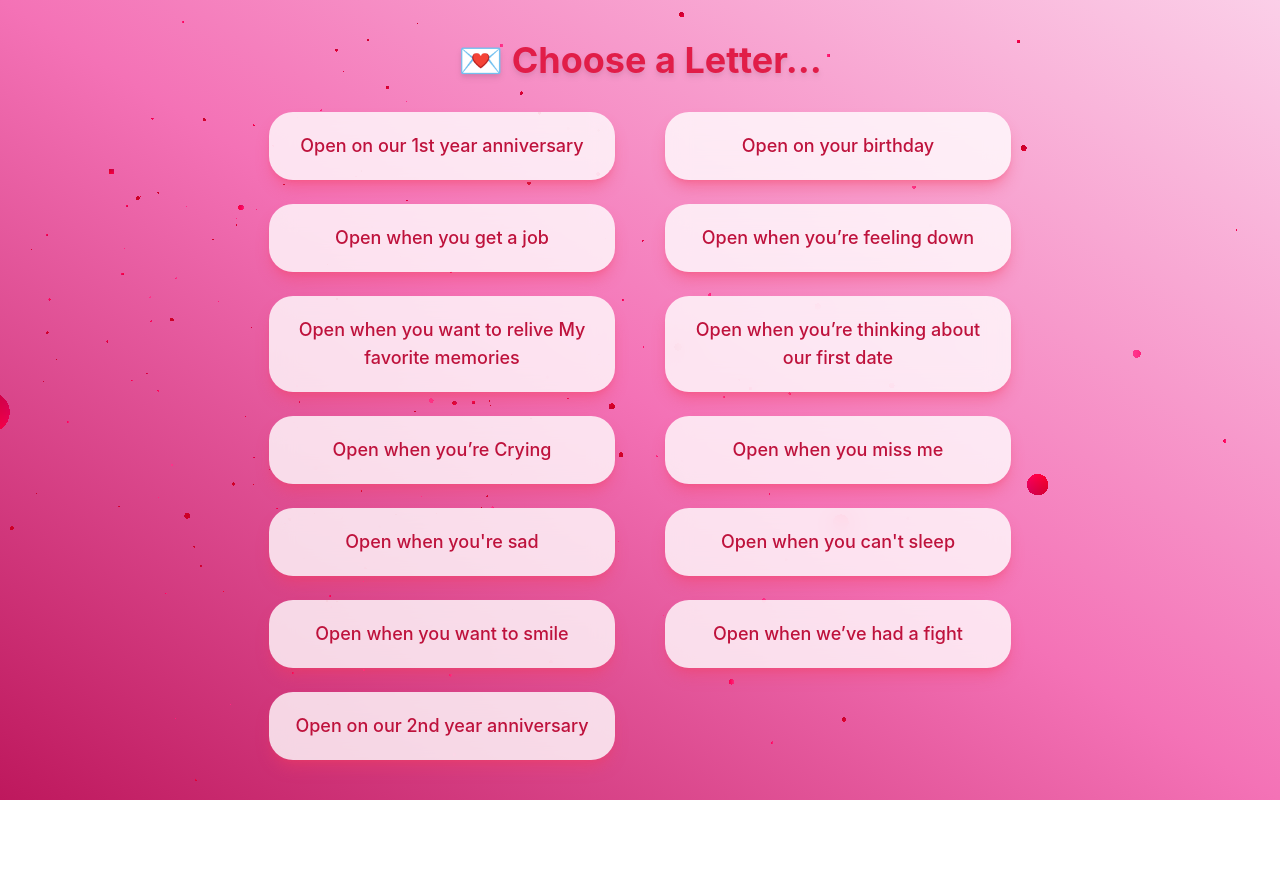
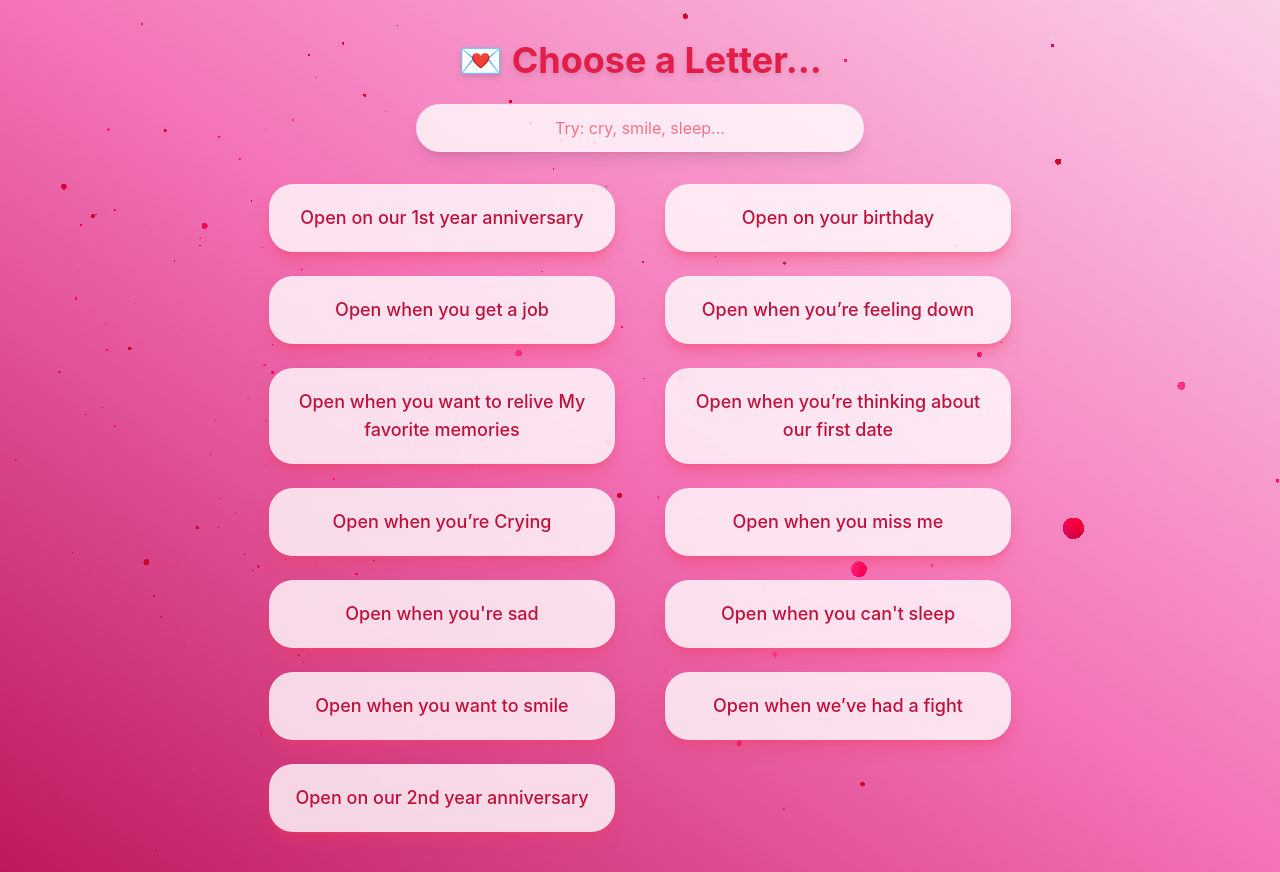
Before and after one commit to thelitestudios5419-png/insta-ready-gift, a React (Vite) app in the folder gift/: page /open-when in a window 1280 px wide. Before the commit the page ends 800 px from the top, so only its background shows below. Built offline with nearby package versions, Linux system fonts and the light colour scheme.

Commit message:
search bar added

```diff
--- a/gift/src/pages/OpenWhen.jsx
+++ b/gift/src/pages/OpenWhen.jsx
@@ -2,6 +2,7 @@
 
 import { Link } from "react-router-dom";
 import { motion } from "framer-motion";
+import { useState } from "react";
 import Particles from "../components/Particles.jsx";
 
 const itemVariants = {
@@ -12,27 +13,77 @@ const itemVariants = {
     transition: {
       delay: i * 0.05,
       duration: 0.6,
-      ease: "easeOut"
-    }
-  })
+      ease: "easeOut",
+    },
+  }),
 };
 
 export default function OpenWhen() {
+  const [query, setQuery] = useState("");
+
   const conditions = [
-    "Open on our 1st year anniversary",
-    "Open on your birthday",
-    "Open when you get a job",
-    "Open when you’re feeling down",
-    "Open when you want to relive My favorite memories",
-    "Open when you’re thinking about our first date",
-    "Open when you’re Crying",
-    "Open when you miss me",
-    "Open when you're sad",
-    "Open when you can't sleep",
-    "Open when you want to smile",
-    "Open when we’ve had a fight",
-    "Open on our 2nd year anniversary",
+    {
+      title: "Open on our 1st year anniversary",
+      keywords: ["1st", "anniversary"],
+    },
+    {
+      title: "Open on your birthday",
+      keywords: ["birthday", "bday", "born"],
+    },
+    {
+      title: "Open when you get a job",
+      keywords: ["job", "work", "offer", "career"],
+    },
+    {
+      title: "Open when you’re feeling down",
+      keywords: ["down", "low", "tired", "upset"],
+    },
+    {
+      title: "Open when you want to relive My favorite memories",
+      keywords: ["memories", "memory", "past", "relive"],
+    },
+    {
+      title: "Open when you’re thinking about our first date",
+      keywords: ["first", "date"],
+    },
+    {
+      title: "Open when you’re Crying",
+      keywords: ["cry", "crying", "tears"],
+    },
+    {
+      title: "Open when you miss me",
+      keywords: ["miss", "missing", "distance"],
+    },
+    {
+      title: "Open when you're sad",
+      keywords: ["sad", "unhappy", "hurt"],
+    },
+    {
+      title: "Open when you can't sleep",
+      keywords: ["sleep", "insomnia", "night"],
+    },
+    {
+      title: "Open when you want to smile",
+      keywords: ["smile", "happy", "laugh"],
+    },
+    {
+      title: "Open when we’ve had a fight",
+      keywords: ["fight", "argue", "argument"],
+    },
+    {
+      title: "Open on our 2nd year anniversary",
+      keywords: ["anniversary", "2nd", "second"],
+    },
   ];
+
+  // 🔍 FILTER LOGIC (simple one-word search)
+  const filteredConditions = conditions.filter((item) =>
+    query.trim() === ""
+      ? true
+      : item.keywords.some((k) =>
+          k.toLowerCase().includes(query.toLowerCase())
+        )
+  );
 
   return (
     <div className="relative min-h-screen w-full flex flex-col items-center justify-center overflow-hidden px-4 py-10 bg-gradient-to-tr from-[#be185d] via-[#f472b6] to-[#fbcfe8]">
@@ -41,42 +92,47 @@ return (
       <div className="absolute inset-0 z-0 pointer-events-none">
         <Particles
           className="w-full h-full"
-    particleColors={['#ff0059']}
+          particleColors={["#ff0059"]}
           particleCount={500}
           particleSpread={10}
           speed={0.1}
           particleBaseSize={100}
-    moveParticlesOnHover={true}
+          moveParticlesOnHover
           alphaParticles={false}
           disableRotation={false}
         />
       </div>
 
-
-
-    {/* Rest of your content remains unchanged */}
+      {/* Heading */}
       <motion.h1
         initial={{ opacity: 0, y: -30 }}
         animate={{ opacity: 1, y: 0 }}
         transition={{ duration: 0.8 }}
-      className="z-10 text-3xl sm:text-4xl font-bold text-rose-600 mb-8 drop-shadow-md text-center"
+        className="z-10 text-3xl sm:text-4xl font-bold text-rose-600 mb-6 text-center drop-shadow-md"
       >
         💌 Choose a Letter…
       </motion.h1>
 
+      {/* 🔍 SEARCH BAR */}
+      <input
+        type="text"
+        placeholder="Try: cry, smile, sleep..."
+        value={query}
+        onChange={(e) => setQuery(e.target.value)}
+        className="z-10 mb-8 w-full max-w-md px-5 py-3 rounded-full text-medium bg-white/80 text-center text-rose-700 placeholder-rose-400 shadow-lg outline-none focus:ring-2 focus:ring-rose-300"
+      />
+
+      {/* Letters */}
       <motion.div
         className="z-10 grid grid-cols-1 sm:grid-cols-2 gap-6 w-full max-w-3xl"
         initial="hidden"
         animate="visible"
       >
-      {conditions.map((cond, index) => {
-        const path = encodeURIComponent(cond);
+        {filteredConditions.map((cond, index) => {
+          const path = encodeURIComponent(cond.title);
+
           return (
-          <motion.div
-            key={cond}
-            variants={itemVariants}
-            custom={index}
-          >
+            <motion.div key={cond.title} variants={itemVariants} custom={index}>
               <Link to={`/open-when/${path}`}>
                 <motion.div
                   whileHover={{
@@ -84,16 +140,22 @@ return (
                     boxShadow: "0 8px 24px rgba(255, 149, 185, 0.4)",
                   }}
                   whileTap={{ scale: 0.96 }}
-                className="w-[93%] mx-auto bg-white/80 backdrop-blur-md rounded-3xl py-5 px-4 text-center text-lg font-medium text-rose-700 hover:text-rose-900 transition duration-200 shadow-lg shadow-rose-500/40 hover:shadow-2xl hover:shadow-rose-400/60 transition-all duration-300"
+                  className="w-[93%] mx-auto bg-white/80 backdrop-blur-md rounded-3xl py-5 px-4 text-center text-lg font-medium text-rose-700 hover:text-rose-900 shadow-lg shadow-rose-500/40 hover:shadow-2xl hover:shadow-rose-400/60 transition-all duration-300"
                 >
-                {cond}
+                  {cond.title}
                 </motion.div>
               </Link>
             </motion.div>
           );
         })}
       </motion.div>
+
+      {/* No result */}
+      {filteredConditions.length === 0 && (
+        <p className="z-10 mt-6 text-white text-lg">
+          No letter found 💔
+        </p>
+      )}
     </div>
   );
-
 }
```
Lines whose indentation alone changed are shown as unchanged.
